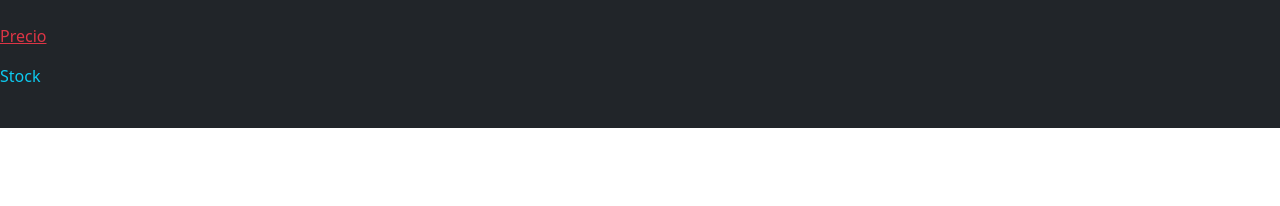
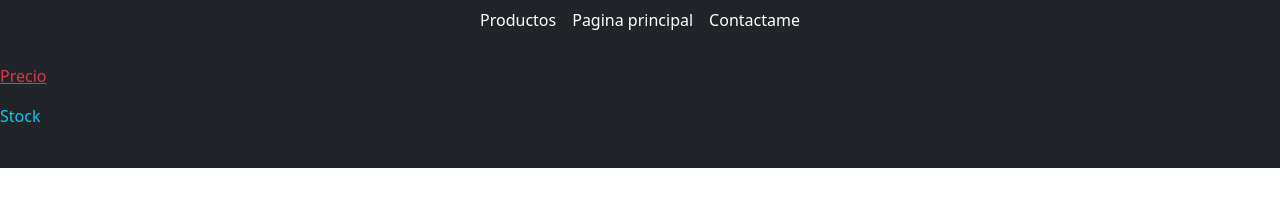
Before and after one commit to Bayarditoo/E_commerce_Bayardo_Largaespada, a plain HTML site: page producto.html in a window 1280 px wide. Drawn offline with nearby package versions, Linux system fonts and the light colour scheme; the site is published under a folder, as on GitHub Pages, so addresses that start at the root find nothing.

Commit message:
Class 22

```diff
--- a/producto.html
+++ b/producto.html
@@ -23,7 +23,7 @@
     </main>
     <footer class="bg-dark"></footer>
     <script src="producto.js"></script>
-    <script src="/navbar.js"></script>
+    <script src="navbar.js"></script>
     <script
       src="https://cdn.jsdelivr.net/npm/bootstrap@5.3.3/dist/js/bootstrap.bundle.min.js"
       integrity="sha384-YvpcrYf0tY3lHB60NNkmXc5s9fDVZLESaAA55NDzOxhy9GkcIdslK1eN7N6jIeHz"
```
